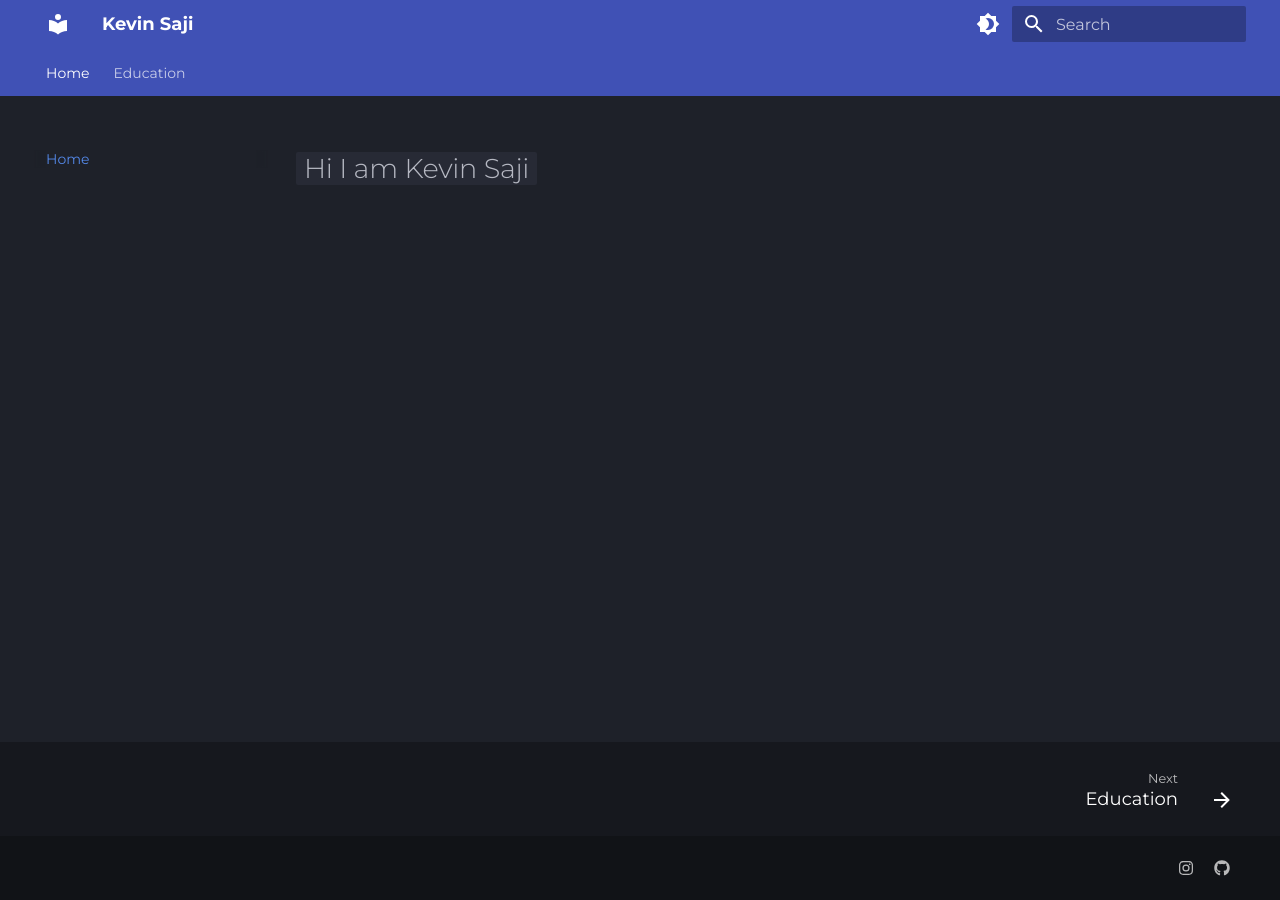
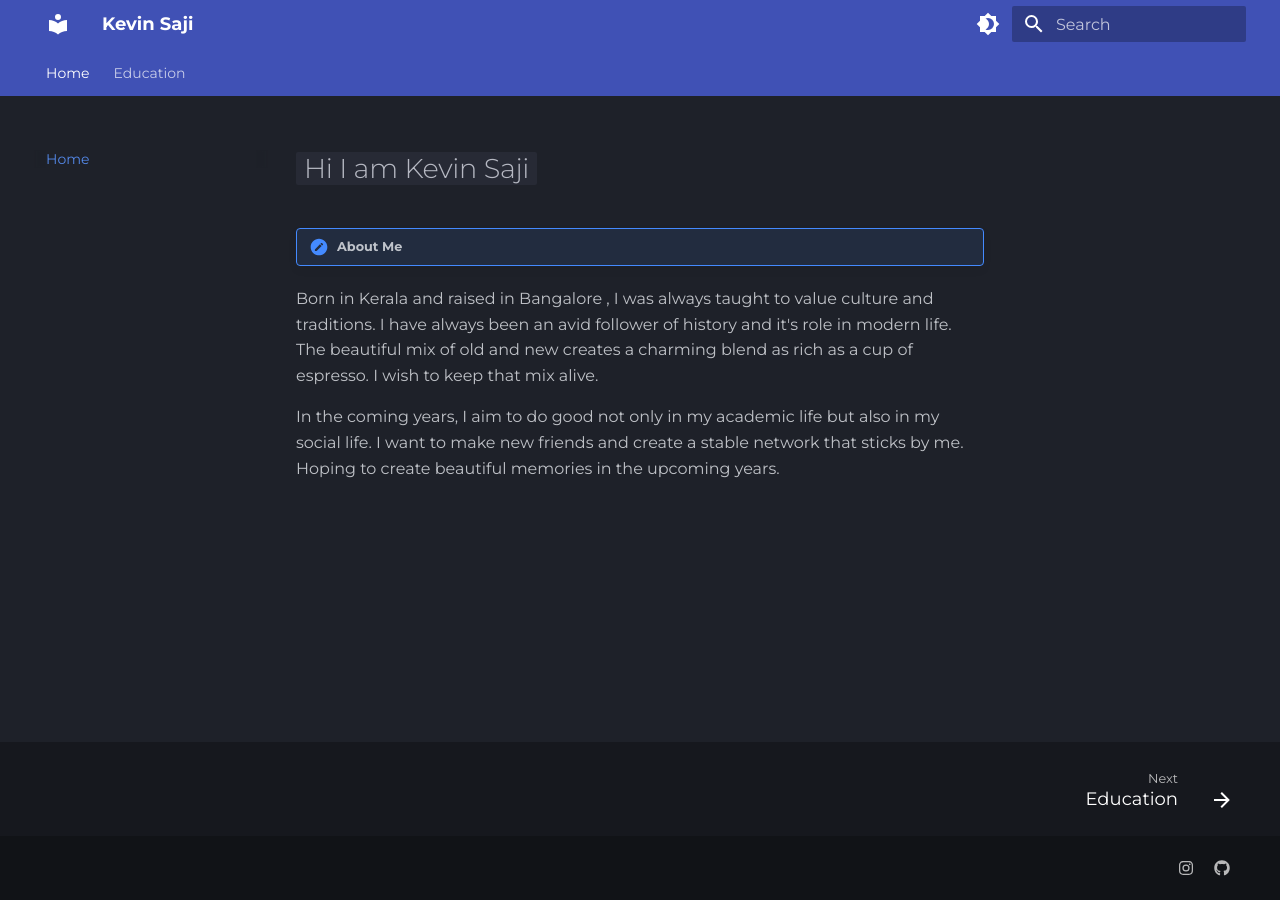
Before and after one commit to Ackerman77i/ackerman77i.github.io, an MkDocs documentation site: the page built from docs/index.md, in a window 1280 px wide. Built offline with MkDocs 1.6.1 and Material for MkDocs 9.7.7, drawn with Linux system fonts in a browser that asks for light colours.

Commit message:
Update index.md

```diff
--- a/docs/index.md
+++ b/docs/index.md
@@ -1 +1,7 @@
 # `Hi I am Kevin Saji`
+
+
+!!! note "About Me"
+Born in Kerala and raised in Bangalore , I was always taught to value culture and traditions. I have always been an avid follower of history and it's role in modern life. The beautiful mix of old and new creates a charming blend as rich as a cup of espresso. I wish to keep that mix alive.
+
+In the coming years, I aim to do good not only in my academic life but also in my social life. I want to make new friends and create a stable network that sticks by me. Hoping to create beautiful memories in the upcoming years.
```
